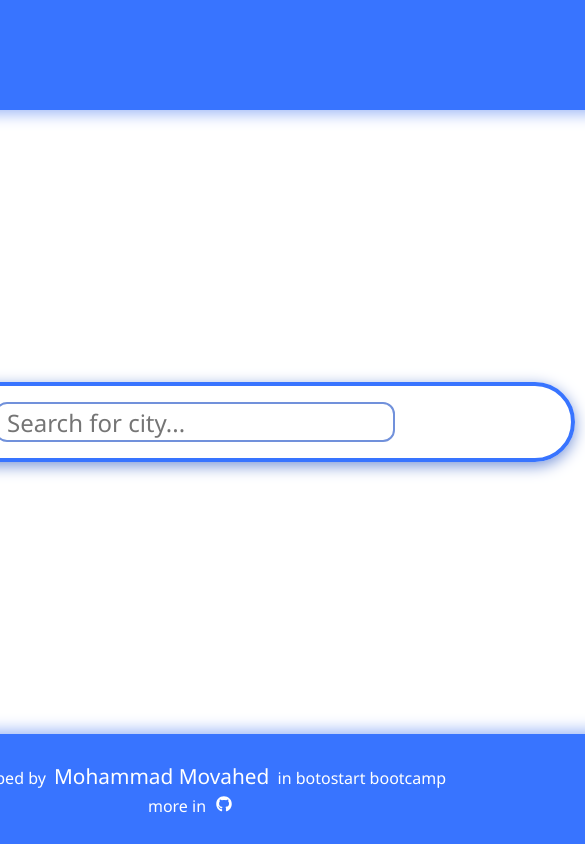
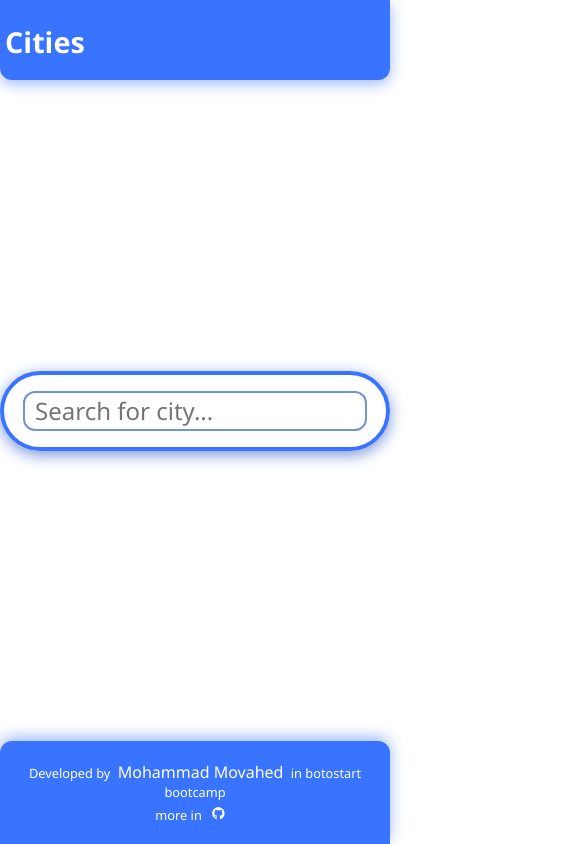
Before and after one commit to Movahed-m/MohammadrezaMovahed, a React (Vite) app: page / in a window 390 px wide. Shown: the top 844 px of the page, 585 px wide, since content can reach past the window. Built offline with nearby package versions, Linux system fonts and the light colour scheme.

Commit message:
add responsive style

```diff
--- a/src/styles/Input.module.css
+++ b/src/styles/Input.module.css
@@ -43,3 +43,33 @@
   background-color: transparent;
   font-family: inherit;
 }
+
+@media (max-width: 1024px) {
+  .inputContainer {
+    width: 650px;
+  }
+
+  .inputContainer p {
+    left: 123px;
+  }
+}
+
+@media (max-width:768px) {
+  .inputContainer {
+    width: 80%;
+  }
+
+  .inputContainer input {
+    width: 90%;
+  }
+
+  .inputContainer p {
+    left: 5.5%;
+  }
+}
+
+@media (max-width: 425px) {
+  .inputContainer {
+    width: 100%;
+  }
+}
--- a/src/styles/Layout.module.css
+++ b/src/styles/Layout.module.css
@@ -6,7 +6,7 @@
 }
 
 .header {
-    width: 1200px;
+  width: 1000px;
   height: 110px;
   padding: 0 30px;
   display: flex;
@@ -18,10 +18,11 @@
 
 .header a {
   color: #fff;
+  font-size: 2.5rem;
 }
 
 .footer {
-    width: 1200px;
+  width: 1000px;
   height: 110px;
   border-radius: 12px 12px 0 0;
   padding: 0 30px;
@@ -46,10 +47,52 @@
 .footer .githubContainer a {
   margin: 0 10px;
   color: #fff;
-    transition: all .25s ease-in;
+  transition: all 0.25s ease-in;
 }
 
 .footer .githubContainer a:hover {
   color: #80ed99;
   text-shadow: 0 3px 12px #80ed99;
 }
+
+@media (max-width: 1024px) {
+  .header,
+  .footer {
+    width: 100%;
+  }
+}
+
+@media (max-width: 767px){
+    .header {
+        height: 80px;
+    }
+
+    .header a {
+        font-size: 1.8rem;
+    }
+
+    .footer {
+        padding: 20px 0;
+        height: initial;
+        font-size: .8rem;
+    }
+
+    .footer p {
+        width: 100%;
+        text-align: center;
+    }
+
+    .footer .name {
+        font-size: 1rem;
+    }
+}
+
+@media (max-width: 425px) {
+    .header,
+  .footer {
+    width: 100vw;
+  }
+    .header {
+        padding: 5px;
+    }
+}
--- a/src/styles/index.css
+++ b/src/styles/index.css
@@ -12,3 +12,17 @@ body {
     display: flex;
     justify-content: center;
 }
+
+#root {
+  width: 100%;
+  display: flex;
+  justify-content: center;
+  align-items: center;
+}
+
+
+@media (max-width: 1024px) {
+  #root {
+    display: block;
+  }
+}
```
Lines whose indentation alone changed are shown as unchanged.
